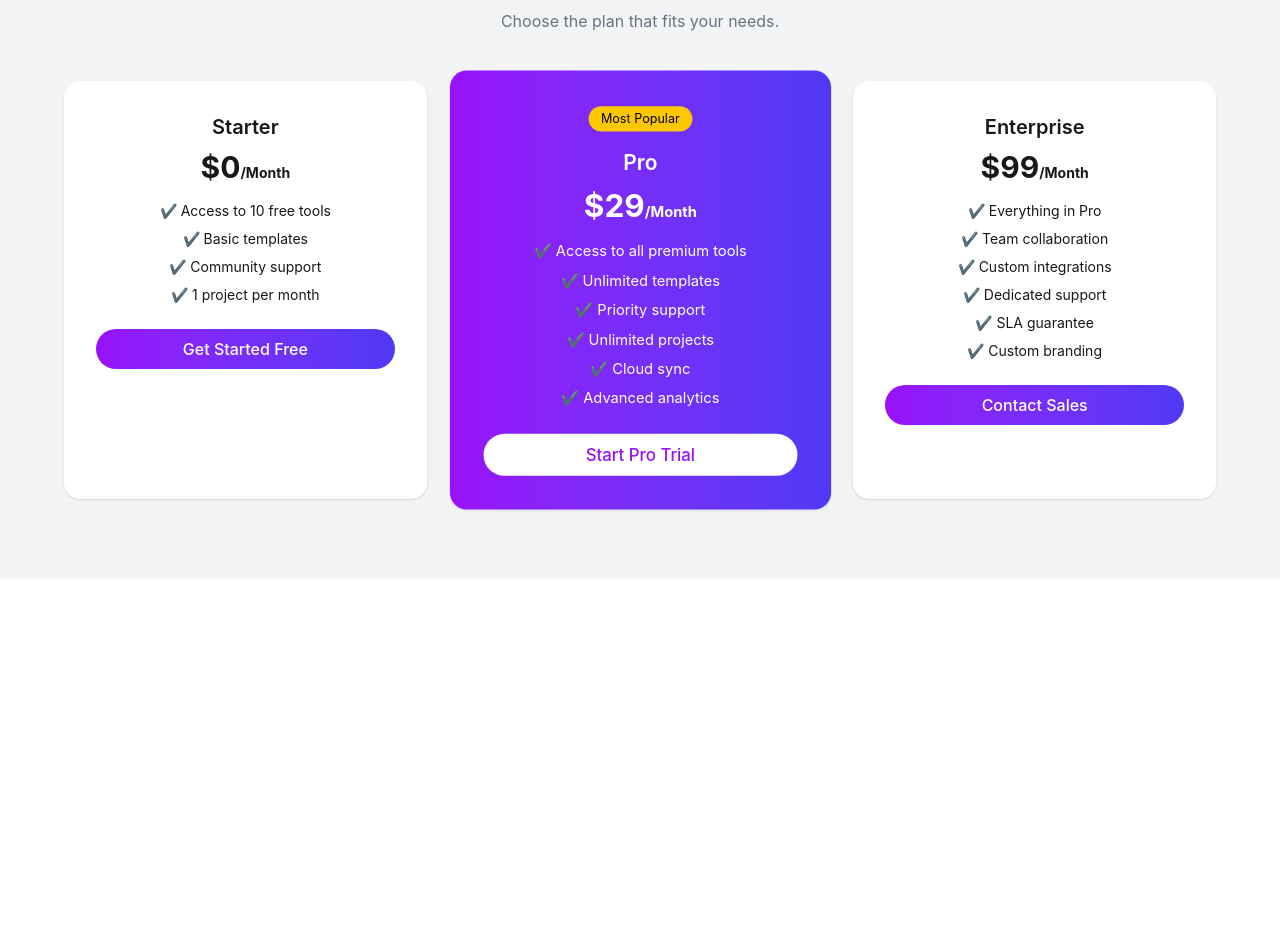
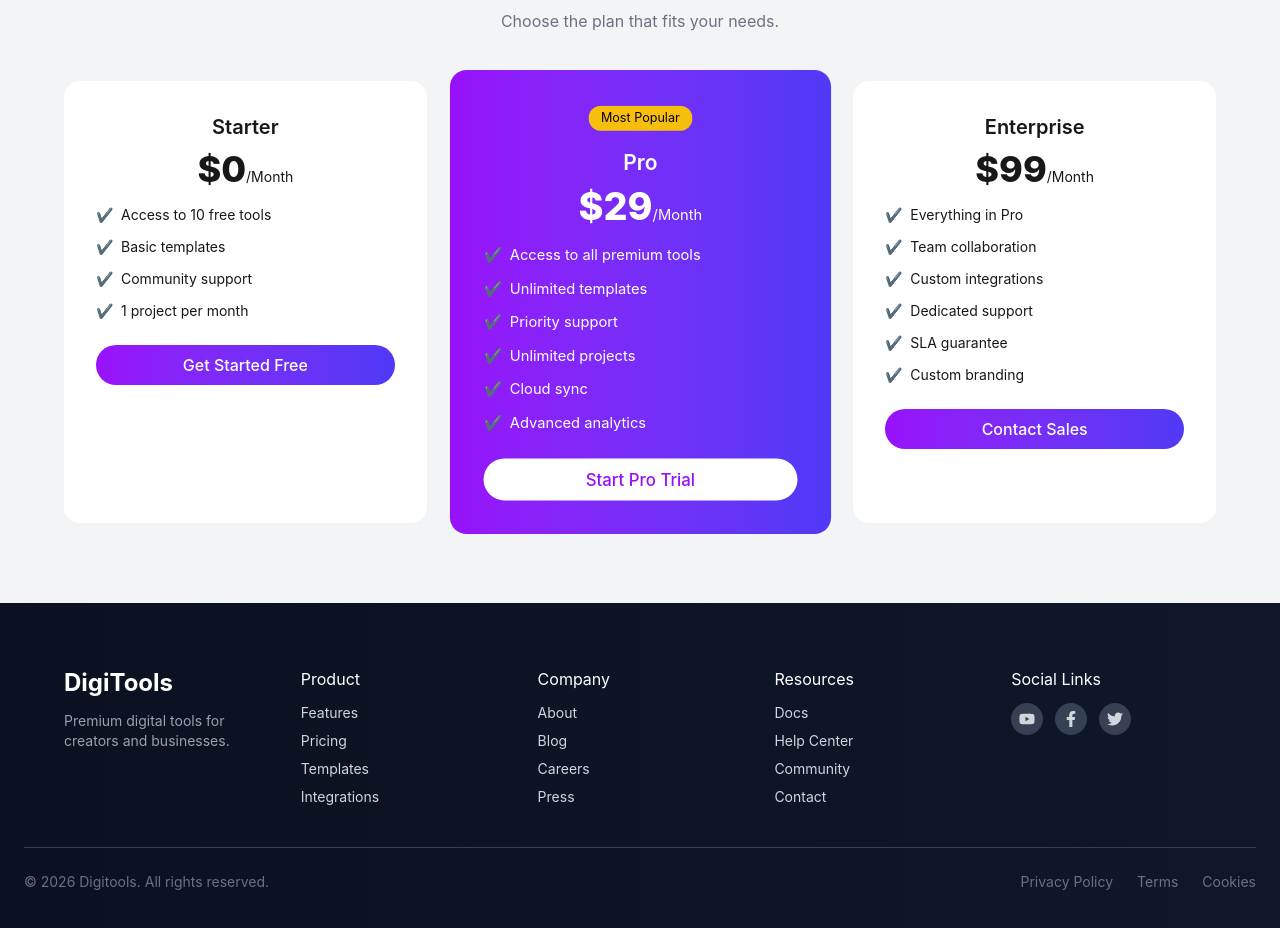
Before and after one commit to mintuvumi/Digi-tools, a React (Vite) app: page / in a window 1280 px wide. Shown: the part 2579-3507 px from the top of the page. Before the commit the page ends 3158 px from the top, so only its background shows below. Built offline with nearby package versions, Linux system fonts and the light colour scheme.

Commit message:
Footer & Social Icon Addded

```diff
--- a/package.json
+++ b/package.json
@@ -14,6 +14,8 @@
     "lucide-react": "^1.7.0",
     "react": "^19.2.4",
     "react-dom": "^19.2.4",
+    "react-icons": "^5.6.0",
+    "react-toastify": "^11.0.5",
     "tailwindcss": "^4.2.2"
   },
   "devDependencies": {
--- a/src/App.jsx
+++ b/src/App.jsx
@@ -4,6 +4,7 @@ import Rating from "./components/Rating"
 import Products from "./components/Products"
 import GetStarted from "./components/GetStarted";
 import Pricing from "./components/Pricing";
+import Footer from "./components/Footer";
 
 
 
@@ -18,6 +19,8 @@ function App() {
     <Products/>
     <GetStarted/>
     <Pricing/>
+    <Footer/>
+
 
 
     </>
--- /dev/null
+++ b/src/components/Footer.jsx
@@ -0,0 +1,73 @@
+import { FaFacebookF, FaTwitter, FaYoutube } from "react-icons/fa";
+
+const Footer = () => {
+  return (
+    <footer className="bg-gradient-to-r from-[#0b1120] to-[#0f172a] text-gray-300 py-16 px-6">
+      <div className="max-w-6xl mx-auto grid md:grid-cols-5 gap-8">
+
+        {/* LOGO */}
+        <div>
+          <h2 className="text-white text-2xl font-bold mb-3">
+            DigiTools
+          </h2>
+          <p className="text-sm text-gray-400">
+            Premium digital tools for creators and businesses.
+          </p>
+        </div>
+
+        {/* LINKS */}
+        <div>
+          <h4 className="text-white mb-3">Product</h4>
+          <ul className="space-y-2 text-sm">
+            <li>Features</li>
+            <li>Pricing</li>
+            <li>Templates</li>
+            <li>Integrations</li>
+          </ul>
+        </div>
+
+        <div>
+          <h4 className="text-white mb-3">Company</h4>
+          <ul className="space-y-2 text-sm">
+            <li>About</li>
+            <li>Blog</li>
+            <li>Careers</li>
+            <li>Press</li>
+          </ul>
+        </div>
+
+        <div>
+          <h4 className="text-white mb-3">Resources</h4>
+          <ul className="space-y-2 text-sm">
+            <li>Docs</li>
+            <li>Help Center</li>
+            <li>Community</li>
+            <li>Contact</li>
+          </ul>
+        </div>
+
+        {/* SOCIAL */}
+        <div>
+          <h4 className="text-white mb-3">Social Links</h4>
+          <div className="flex gap-3">
+            <div className="bg-gray-700 p-2 rounded-full"><FaYoutube /></div>
+            <div className="bg-gray-700 p-2 rounded-full"><FaFacebookF /></div>
+            <div className="bg-gray-700 p-2 rounded-full"><FaTwitter /></div>
+          </div>
+        </div>
+
+      </div>
+
+      <div className="border-t border-gray-700 mt-10 pt-6 flex flex-col md:flex-row justify-between text-sm text-gray-500">
+        <p>© 2026 Digitools. All rights reserved.</p>
+        <div className="flex gap-6">
+          <span>Privacy Policy</span>
+          <span>Terms</span>
+          <span>Cookies</span>
+        </div>
+      </div>
+    </footer>
+  );
+};
+
+export default Footer;
--- a/src/components/Pricing.jsx
+++ b/src/components/Pricing.jsx
@@ -5,6 +5,7 @@ const Pricing = () => {
     <section className="bg-gray-100 py-20 px-6">
       <div className="max-w-6xl mx-auto text-center">
 
+        {/* HEADER */}
         <h2 className="text-3xl md:text-4xl font-bold mb-3">
           Simple, Transparent Pricing
         </h2>
@@ -12,43 +13,65 @@ const Pricing = () => {
           Choose the plan that fits your needs.
         </p>
 
+        {/* CARDS */}
         <div className="grid md:grid-cols-3 gap-8">
 
           {pricing.map((plan) => (
             <div
               key={plan.id}
-              className={`rounded-2xl p-8 shadow transition
+              className={`relative rounded-2xl p-8 transition duration-500 transform
+              hover:-translate-y-3 hover:shadow-2xl group overflow-hidden
               ${plan.highlight
                 ? "bg-gradient-to-r from-purple-600 to-indigo-600 text-white scale-105"
                 : "bg-white"
               }`}
             >
 
+              {/* Glow Effect */}
+              <div className="absolute inset-0 opacity-0 group-hover:opacity-100 transition duration-500">
+                <div className="absolute -inset-1 bg-gradient-to-r from-purple-500 to-indigo-500 blur-xl opacity-20"></div>
+              </div>
+
+              {/* Badge */}
               {plan.highlight && (
-                <span className="bg-yellow-400 text-xs px-3 py-1 rounded-full text-black mb-4 inline-block">
+                <span className="bg-yellow-400 text-xs px-3 py-1 rounded-full text-black mb-4 inline-block animate-pulse">
                   Most Popular
                 </span>
               )}
 
-              <h3 className="text-xl font-semibold mb-2">
+              {/* Title */}
+              <h3 className="text-xl font-semibold mb-2 relative z-10">
                 {plan.name}
               </h3>
 
-              <h1 className="text-3xl font-bold mb-4">
+              {/* Price */}
+              <h1 className="text-4xl font-extrabold mb-4 relative z-10">
                 ${plan.price}
-                <span className="text-sm">/Month</span>
+                <span className="text-sm font-normal">/Month</span>
               </h1>
 
-              <ul className="space-y-2 mb-6 text-sm">
+              {/* Features */}
+              <ul className="space-y-3 mb-6 text-sm text-left relative z-10">
                 {plan.features.map((f, i) => (
-                  <li key={i}>✔ {f}</li>
+                  <li
+                    key={i}
+                    className="flex items-start gap-2 group-hover:translate-x-1 transition"
+                  >
+                    <span className={plan.highlight ? "text-white" : "text-green-500"}>
+                      ✔
+                    </span>
+                    <span>{f}</span>
+                  </li>
                 ))}
               </ul>
 
-              <button className={`w-full py-2 rounded-full font-medium
+              {/* Button */}
+              <button
+                className={`w-full py-2 rounded-full font-medium transition duration-300
+                hover:scale-105 active:scale-95
                 ${plan.highlight
-                  ? "bg-white text-purple-600"
-                  : "bg-gradient-to-r from-purple-600 to-indigo-600 text-white"
+                  ? "bg-white text-purple-600 hover:bg-gray-100"
+                  : "bg-gradient-to-r from-purple-600 to-indigo-600 text-white hover:opacity-90"
                 }`}
               >
                 {plan.button}
```
Also changed, not shown: 1 other file (tests, documents, lock files or other folders).
